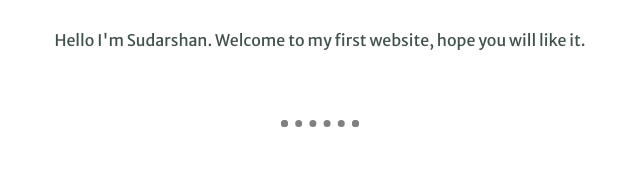
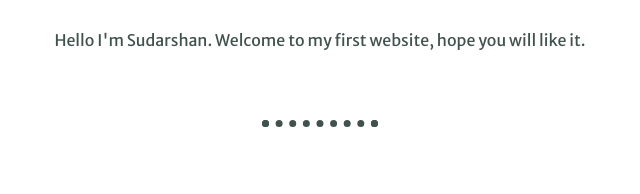
Before and after one commit to sudarshannn/learning-html-css, a plain HTML site: page index.html in a window 1280 px wide. Shown: the part 1086-1280 px from the top of the page, 320-960 px from the left. Drawn offline with Linux system fonts and the light colour scheme.

Commit message:
changing HR style

```diff
--- a/CSS/styles.css
+++ b/CSS/styles.css
@@ -83,9 +83,9 @@ h3 {
     left: 200px;
 }
 .dotted-hr {
-    border: dotted grey 7px;
+    border: dotted #40514E 7px;
     border-bottom: none;
-    width: 5%;
+    width: 8%;
     margin: 70px auto;
 
 }
```
